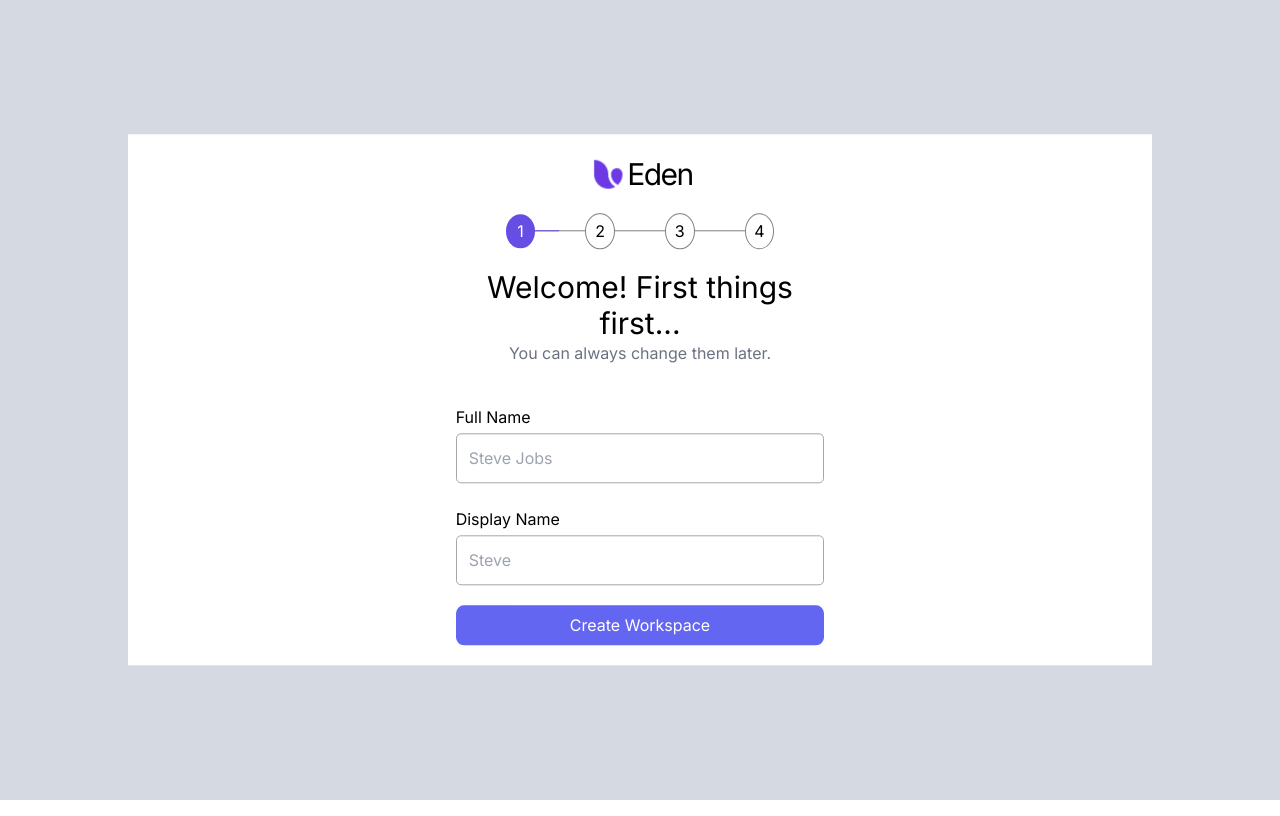
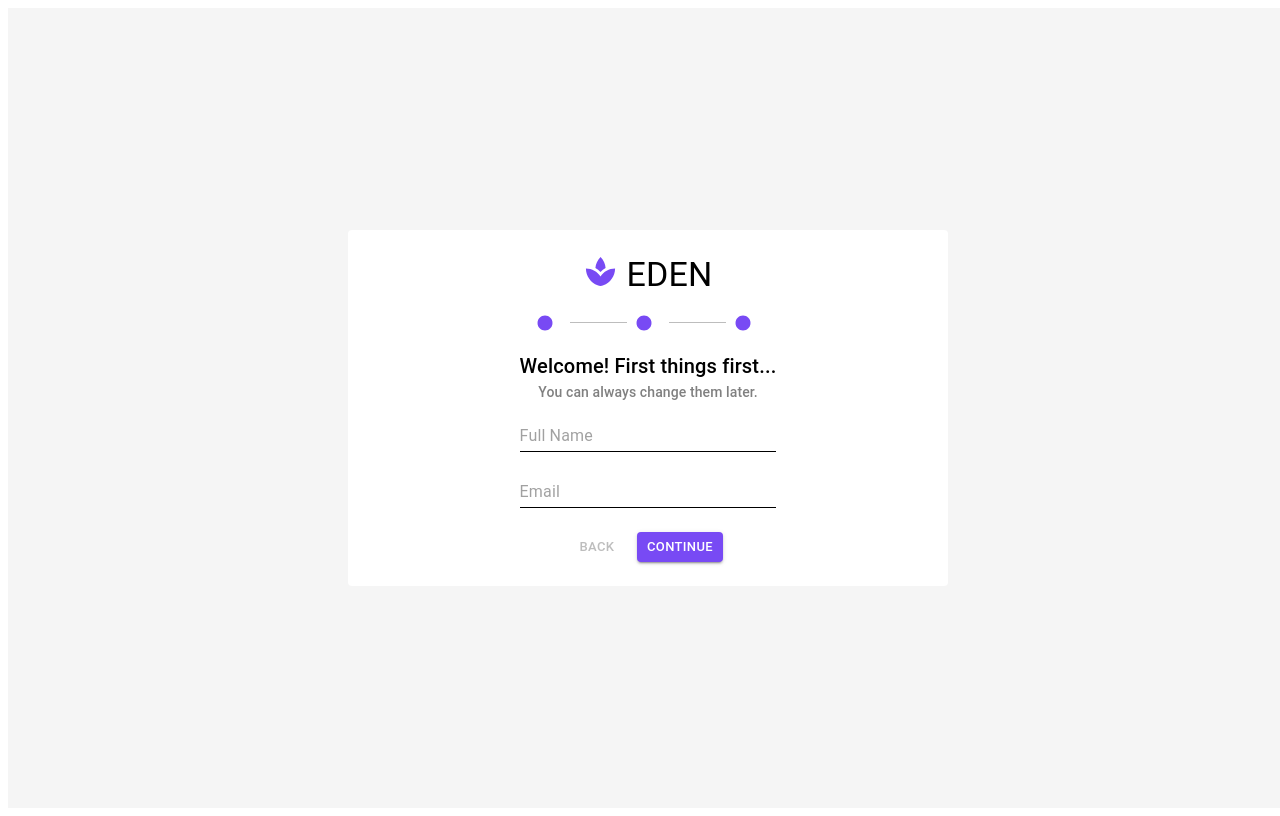
Before and after one commit to AshishNikam111000/Cutshort-assignment, a React (Create React App) app: page / in a window 1280 px wide. Built offline with nearby package versions, Linux system fonts and the light colour scheme.

Commit message:
Updated UI
New UI with material-ui

```diff
--- a/src/App.js
+++ b/src/App.js
@@ -1,182 +1,106 @@
-import { useEffect, useRef, useState } from 'react';
-import Logo from './assest/Leaf.png'
+import Check from '@mui/icons-material/Check';
+import LensIcon from '@mui/icons-material/Lens';
+import SpaIcon from '@mui/icons-material/Spa';
+import { Box, Button, Grid, Step, StepConnector, StepLabel, Stepper, Typography, styled } from '@mui/material';
+import PropTypes from 'prop-types';
+import React from 'react';
+import { Step1, Step2, Step3 } from './components/Steps';
 
-import { IoIosPeople } from 'react-icons/io'
-import { BsFillPersonFill } from 'react-icons/bs'
-import { AiFillCheckCircle } from 'react-icons/ai'
+export const StateContext = React.createContext(null);
 
-import './App.scss';
+const steps = [
+  {
+    title: 'Welcome! First things first...',
+    description: `You can always change them later.`,
+    content: (props) => <StepWrapper {...props}><Step1 /></StepWrapper>,
+  },
+  {
+    title: "Let's set up a home for all your work",
+    description: 'You can always create another workspace later.',
+    content: (props) => <StepWrapper {...props}><Step2 /></StepWrapper>,
+  },
+  {
+    title: 'How are you planning to use Eden?',
+    description: `We'll streamline your setup experience accordingly.`,
+    content: (props) => <StepWrapper {...props}><Step3 /></StepWrapper>,
+  },
+];
 
-function App() {
-  const [pageCount, setPageCount] = useState(1);
-  const [GivenName, setName] = useState('');
-
-  const One = useRef()
-  const Two = useRef()
-  const Three = useRef()
-  const Four = useRef()
-  const Bar = useRef()
-  const Button = useRef()
-
-  const work1 = useRef()
-  const work2 = useRef()
-
-  const BorderLess1 = useRef()
-  const BorderLess2 = useRef()
-
-  const WorkspaceInput = useRef()
-
-  useEffect(() => {
-    switch (pageCount) {
-      case 2:
-        WorkspaceInput.current.value = ''
-        Two.current.style.background = '#664DE4';
-        Two.current.style.border = '#664DE4';
-        Two.current.style.color = '#FFFFFF';
-        Bar.current.style.width = '30%';
-        break;
-      case 3:
-        Three.current.style.background = '#664DE4';
-        Three.current.style.border = '#664DE4';
-        Three.current.style.color = '#FFFFFF';
-        Bar.current.style.width = '52%';
-        break;
-      case 4:
-        BorderLess1.current.style.border = 'none';
-        BorderLess2.current.style.border = 'none';
-        Four.current.style.background = '#664DE4';
-        Four.current.style.border = '#664DE4';
-        Four.current.style.color = '#FFFFFF';
-        Bar.current.style.width = '60%';
-        Button.current.innerText = 'Launch Eden';
-        break;
-      default:
-        One.current.style.background = '#664DE4';
-        One.current.style.border = '#664DE4';
-        One.current.style.color = '#FFFFFF';
-        Bar.current.style.width = '8%';
-    }
-  }, [pageCount])
-
-
-  function IncrPageCount() {
-    if (pageCount < 4) {
-      setPageCount(pageCount + 1);
-    }
-  }
-
-  function NameHandler(e) {
-    setName(e.target.value);
-  }
-
-  function workspace(e) {
-    if (e.target.id === '1') {
-      work1.current.style.border = '1px solid #664DE4';
-      work2.current.style.border = '1px solid gray';
-
-      work1.current.children[0].style.fill = '#664DE4';
-      work2.current.children[0].style.fill = 'rgb(112, 112, 112)';
-    }
-    else if (e.target.id === '2') {
-      work1.current.style.border = '1px solid gray';
-      work2.current.style.border = '1px solid #664DE4';
-
-      work1.current.children[0].style.fill = 'rgb(112, 112, 112)';
-      work2.current.children[0].style.fill = '#664DE4';
-    }
-  }
+const QontoStepIconRoot = styled('div')(({ theme, ownerState }) => ({
+  color: theme.palette.mode === 'dark' ? theme.palette.grey[700] : '#eaeaf0',
+  display: 'flex',
+  height: 22,
+  alignItems: 'center',
+  ...(ownerState.active && {
+    color: '#784af4',
+  }),
+  '& .QontoStepIcon-completedIcon, .QontoStepIcon-circle': {
+    color: '#784af4',
+    zIndex: 1,
+    fontSize: 18,
+  },
+}));
+function QontoStepIcon(props) {
+  const { active, completed, className } = props;
 
   return (
-    <div className="App w-screen h-screen">
-      <div className='Container'>
-        <center>
-          <div className='innerContainer flex flex-col gap-5'>
-
-            <div className='flex justify-center items-center'>
-              <img className='w-10' src={Logo} alt="Logo" />
-              <div className='text-3xl tracking-tighter font-medium'>Eden</div>
-            </div>
-
-            <div className='ProgressContainer flex justify-evenly items-center'>
-              <div ref={One} className='Progress'>1</div>
-              <div ref={Two} className='Progress'>2</div>
-              <div ref={Three} className='Progress'>3</div>
-              <div ref={Four} className='Progress'>4</div>
-              <div className='ProgressBar1'></div>
-              <div ref={Bar} className='ProgressBar2'></div>
-            </div>
-
-            {
-              pageCount === 1 ?
-                <div className='flex flex-col gap-10'>
-                  <div>
-                    <div className='text-3xl'>Welcome! First things first...</div>
-                    <div className='text-gray-500'>You can always change them later.</div>
-                  </div>
-                  <div>
-                    <div className='text-left mb-1'>Full Name</div>
-                    <input type="text" name="FName" id="fname" placeholder='Steve Jobs' />
-                    <br /><br />
-                    <div className='text-left mb-1'>Display Name</div>
-                    <input type="text" name="DName" id="dname" placeholder='Steve' onChange={NameHandler} />
-                  </div>
-                </div>
-                :
-                pageCount === 2 ?
-                  <div className='flex flex-col gap-5'>
-                    <div>
-                      <div className='text-3xl'>Let's set up a home for all your work</div>
-                      <div className='text-gray-500'>You can always create another workspace later.</div>
-                    </div>
-                    <div>
-                      <div className='text-left mb-1'>Workspace Name</div>
-                      <input ref={WorkspaceInput} type="text" name="WName" id="wname" placeholder='Workspace Name' />
-                      <br /><br />
-                      <div className='text-left mb-1'>Workspace Url {'(Optional)'}</div>
-                      <div className='flex items-center WURL'>
-                        <div className='bg-slate-400 opacity-80 p-3 '>www.eden.com/</div>
-                        <input type="text" name="UrlName" id="Urlname" placeholder='Example' />
-                      </div>
-                    </div>
-                  </div>
-                  :
-                  pageCount === 3 ?
-                    <div className='flex flex-col gap-5'>
-                      <div>
-                        <div className='text-3xl'>How are you planning to use Eden?</div>
-                        <div className='text-gray-500'>We'll streamline your setup experience accordingly.</div>
-                      </div>
-                      <div className='flex text-left gap-4 md:gap-16'>
-                        <div ref={work1} id='1' className='WorkSpaceOtion flex flex-col gap-2 p-5 pr-1 cursor-pointer rounded-md' onClick={(e) => workspace(e)}>
-                          <BsFillPersonFill className='WorkspaceIcon w-8 h-10' />
-                          <div className='font-semibold text-xl'>For Myself</div>
-                          <div className='text-sm md:w-2/3'>Write better. Think more clearly. Stay organized.</div>
-                        </div>
-                        <div ref={work2} id='2' className='WorkSpaceOtion flex flex-col gap-2 p-5 pr-1 cursor-pointer rounded-md' onClick={(e) => workspace(e)}>
-                          <IoIosPeople className='WorkspaceIcon w-8 h-10' />
-                          <div className='font-semibold text-xl'>With my team</div>
-                          <div className='text-sm md:w-2/3'>Wikis, docs, tasks {'&'} projects, all in one place.</div>
-                        </div>
-                      </div>
-                    </div>
-                    :
-                    <div className='flex flex-col gap-5'>
-                      <center>
-                        <AiFillCheckCircle className='w-16 h-16' fill='#664DE4' />
-                      </center>
-                      <div>
-                        <div ref={BorderLess1} className='text-3xl'>Congratualitons, {GivenName} </div>
-                        <div ref={BorderLess2} className='text-gray-500'>You have completed onboarding, you can start using the Eden!.</div>
-                      </div>
-                    </div>
-            }
-
-            <button ref={Button} className='p-2 bg-indigo-500 rounded-lg w-full text-white' onClick={IncrPageCount}>Create Workspace</button>
-          </div>
-        </center>
-      </div>
-    </div>
+    <QontoStepIconRoot ownerState={{ active }} className={className}>
+      {completed ? <Check className="QontoStepIcon-completedIcon" /> : <LensIcon className="QontoStepIcon-circle" />}
+    </QontoStepIconRoot>
   );
 }
+QontoStepIcon.propTypes = {
+  active: PropTypes.bool,
+  className: PropTypes.string,
+  completed: PropTypes.bool,
+};
 
-export default App;
+export default function App() {
+  const [state, setState] = React.useState(null);
+  const update = (value) => setState({...state, ...value})
+  const [activeStep, setActiveStep] = React.useState(0);
+  const handleNext = () => setActiveStep((prevActiveStep) => prevActiveStep + 1);
+  const handleReset = () => {setState(null);setActiveStep(0);}
+  const handleBack = () => setActiveStep((prevActiveStep) => prevActiveStep - 1);
+
+  return(
+    <StateContext.Provider value={{state, updateState: update}} >
+    <Grid container width="100vw" height="100vh" justifyContent="center" alignItems="center" backgroundColor="whitesmoke">
+      <Grid container flexDirection="column" gap={2} maxWidth="sm" alignItems='center' backgroundColor="white" py={3} borderRadius={1} >
+        <Grid item container maxWidth="fit-content" gap={1} >
+          <SpaIcon fontSize='large' sx={{color:"#784af4"}} />
+          <Typography variant='h4'>EDEN</Typography>
+        </Grid>
+        <Grid item container width="40%">
+          <Stepper sx={{width:'100%'}} activeStep={activeStep} connector={<StepConnector />}>
+            {steps.map((step) => <Step key={step.title}><StepLabel StepIconComponent={QontoStepIcon}></StepLabel></Step>)}
+          </Stepper>
+        </Grid>
+        {activeStep !== steps.length && <>
+          <Grid item>{steps.map((step, index) => activeStep === index && <div key={index}>{step.content(step)}</div>)}</Grid>
+          <Box>
+            <div>
+              <Button size='small' disabled={activeStep === 0} onClick={handleBack} sx={{mt: 1, mr: 1, color:"#784af4", ':hover': {color:"#784ae4"}}}>Back</Button>
+              <Button size='small' variant="contained" onClick={handleNext} sx={{mt: 1, mr: 1, backgroundColor:"#784af4", ':hover': {backgroundColor:"#784ae4"}}}>{activeStep === steps.length - 1 ? 'Finish' :'Continue'}</Button>
+            </div>
+          </Box>
+        </>}
+        {activeStep === steps.length && <>
+          <StepWrapper title="Congratualitons," description="You have completed onboarding, you can start using the Eden!." />
+          <Button size='small' variant="contained" onClick={handleReset} sx={{mt: 1, mr: 1, backgroundColor:"#784af4", ':hover': {backgroundColor:"#784ae4"}}}>{'Reset'}</Button>
+        </>}
+      </Grid>
+    </Grid>
+    </StateContext.Provider>
+  )
+}
+
+function StepWrapper({ title, description, children }){
+  return (
+    <Grid key={title} item container flexDirection="column" alignItems="center">
+      <Grid item><Typography variant='h6'>{title}</Typography></Grid>
+      <Grid item><Typography variant='subtitle2' color="gray" mb={2} px={2} textAlign="center" >{description}</Typography></Grid>
+      {children && <Grid item width={"100%"} >{children}</Grid>}
+    </Grid>
+  );
+}
--- a/src/App.scss
+++ b/src/App.scss
@@ -1,98 +1 @@
 @import url('https://fonts.googleapis.com/css2?family=Inter&display=swap');
-
-.App {
-    position: relative;
-    background-color: #d5d9e2;
-    font-family: 'Inter', sans-serif;
-    overflow: visible;
-
-    .Container {
-        position: absolute;
-        top: 50%;
-        left: 50%;
-        transform: translate(-50%, -50%);
-        width: 80%;
-        background-color: #ffffff;
-
-        .innerContainer {
-            padding: 2%;
-
-            @media (min-width:1024px) {
-                width: 40%;
-            }
-
-            @media (min-width:768px) and (max-width:1024px) {
-                width: 60%;
-            }
-
-            @media (min-width:520px) and (max-width:768px) {
-                width: 80%;
-            }
-        }
-
-        input:focus {
-            outline: none;
-        }
-
-        input {
-            padding: 12px;
-            width: 100%;
-            border: 1px solid rgb(168, 165, 165);
-            border-radius: 5px;
-        }
-
-        .ProgressContainer {
-            position: relative;
-
-            .Progress {
-                padding: 5px;
-                width: 8%;
-                border: 1px solid;
-                border-color: gray;
-                background-color: white;
-                border-radius: 50%;
-                z-index: 5;
-            }
-
-            .ProgressBar1 {
-                position: absolute;
-                width: 60%;
-                height: 1px;
-                background-color: gray;
-            }
-
-            .ProgressBar2 {
-                position: absolute;
-                left: 20%;
-                height: 1px;
-                background-color: #664DE4;
-                z-index: 1;
-            }
-        }
-
-        .WURL {
-            border: 1px solid rgb(168, 165, 165);
-            border-radius: 5px;
-
-            input {
-                border: none;
-            }
-        }
-
-        .WorkSpaceOtion {
-            border: 1px solid gray;
-
-            .WorkspaceIcon {
-                fill: rgb(112, 112, 112);
-            }
-
-            &:hover {
-                border: 1px solid #664DE4;
-
-                .WorkspaceIcon {
-                    fill: #664DE4;
-                }
-            }
-        }
-    }
-}
--- /dev/null
+++ b/src/components/Steps.js
@@ -0,0 +1,63 @@
+import GroupsIcon from '@mui/icons-material/Groups';
+import PersonIcon from '@mui/icons-material/Person';
+import { Grid, Input, InputAdornment, Typography } from "@mui/material";
+import React from "react";
+import { StateContext } from '../App';
+
+export function Step1() {
+  const {state, updateState} = React.useContext(StateContext)
+
+  return (
+    <Grid width="inherit" item container flexDirection="column" justifyContent="center" alignItems="center" gap={3}>
+      <Input name="name" value={state?.name} onChange={e => updateState({name: e.target.value})} fullWidth placeholder="Full Name" sx={{':before, :after': { borderBottomColor: '#000' }}} />
+      <Input name="email" value={state?.email} onChange={e => updateState({email: e.target.value})} fullWidth placeholder="Email" sx={{':before, :after': { borderBottomColor: '#000' }}} />
+    </Grid>
+  );
+}
+
+export function Step2() {
+  const {state, updateState} = React.useContext(StateContext)
+
+  return (
+    <Grid width="inherit" item container flexDirection="column" justifyContent="center" alignItems="center" gap={3}>
+      <Input name="workspaceName" value={state?.workspaceName} onChange={e => updateState({workspaceName: e.target.value})} fullWidth placeholder="Workspace Name" sx={{':before, :after': { borderBottomColor: '#000' }}} />
+      <Input name="workspaceUrl" value={state?.workspaceUrl} onChange={e => updateState({workspaceUrl: e.target.value})} fullWidth placeholder="Workspace Url (Optional)" startAdornment={<InputAdornment position="start">www.eden.com/</InputAdornment>}
+       sx={{
+        ':before, :after': { borderBottomColor: '#000' },
+        '& .MuiInputAdornment-positionStart>p': {backgroundColor:'#94A3B8', borderRadius: '3px', padding:"2px 10px 2px 10px"}
+      }}/>
+    </Grid>
+  );
+}
+
+export function Step3() {
+  const {state, updateState} = React.useContext(StateContext)
+  const handleClick = event => updateState({type:event.target.id})
+
+  return (
+    <Grid item container flexDirection='row' justifyContent="center" alignItems="center" gap={1}>
+      <Grid id="type1" width="40%" item container flexDirection='column' justifyContent="inherit" alignItems="inherit" border={1} borderColor="gray" borderRadius={1} padding="10px" onClick={handleClick}
+        sx={{
+          cursor:"pointer",
+          borderColor: state?.type === "type1" && "#784af4", "&>svg": {fill: state?.type === "type1" && "#784af4"},
+          ":hover": {borderColor: "#784af4", "&>svg": {fill:"#784af4"}},
+        }}
+      >
+        <PersonIcon id="type1" onClick={handleClick} />
+        <Typography id="type1" variant="overline" sx={{fontWeight: 700}} onClick={handleClick} >For Myself</Typography>
+        <Typography id="type1" variant="caption" onClick={handleClick} >Write better. Think more clearly. Stay organized.</Typography>
+      </Grid>
+      <Grid id="type2" width="40%" item container flexDirection='column' justifyContent="inherit" alignItems="inherit" border={1} borderColor="gray" borderRadius={1} padding="10px" onClick={handleClick}
+        sx={{
+          cursor:"pointer",
+          borderColor: state?.type === "type2" && "#784af4", "&>svg": {fill: state?.type === "type2" && "#784af4"},
+          ":hover": {borderColor: "#784af4", "&>svg": {fill:"#784af4"}},
+        }}
+      >
+        <GroupsIcon id="type2" onClick={handleClick} />
+        <Typography id="type2" variant="overline" sx={{fontWeight: 700}} onClick={handleClick} >With my team</Typography>
+        <Typography id="type2" variant="caption" onClick={handleClick} >Wikis, docs, tasks & projects, all in one place.</Typography>
+      </Grid>
+    </Grid>
+  );
+}
--- a/src/index.css
+++ b/src/index.css
@@ -1,8 +1,8 @@
 @tailwind base;
 @tailwind components;
 @tailwind utilities;
-
+/*
 *{
   margin: 0%;
   padding: 0%;
-}
+} */
--- a/src/index.js
+++ b/src/index.js
@@ -6,10 +6,6 @@ import reportWebVitals from './reportWebVitals';
 import './index.css';
 
 const root = ReactDOM.createRoot(document.getElementById('root'));
-root.render(
-  // <React.StrictMode>
-    <App />
-  // </React.StrictMode>
-);
+root.render(<App />);
 
 reportWebVitals();
--- a/tailwind.config.js
+++ /dev/null
@@ -1,8 +0,0 @@
-/** @type {import('tailwindcss').Config} */
-module.exports = {
-  content: ["./src/**/*.{html,js}"],
-  theme: {
-    extend: {},
-  },
-  plugins: [],
-}
```
Also changed, not shown: package.json (+5 -7 lines), src/assest/Leaf.png (deleted), 1 other file (tests, documents, lock files or other folders).
